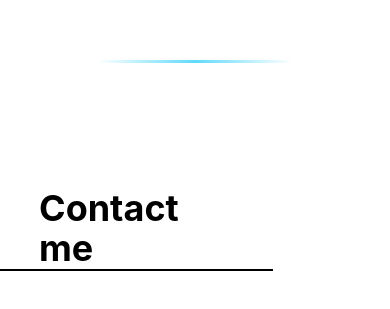
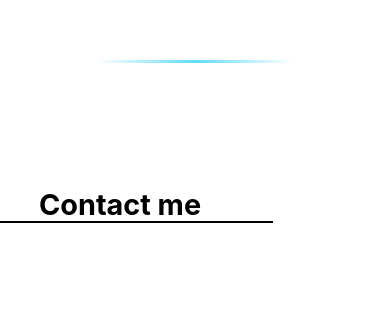
Before and after one commit to Laura398/portfolio, a React (Vite) app: page / in a window 390 px wide. Shown: the part 3846-4155 px from the top of the page. Built offline with nearby package versions, Linux system fonts and the light colour scheme.

Commit message:
title size on phone

```diff
--- a/src/views/pages/contact/Contact.scss
+++ b/src/views/pages/contact/Contact.scss
@@ -29,7 +29,7 @@
         @media screen and (orientation: portrait) {
             width: 50%;
             padding: 0 10vw;
-            font-size: 1.5em;
+            font-size: 1.2em;
             margin-top: 5vh;
         }
     }
```
